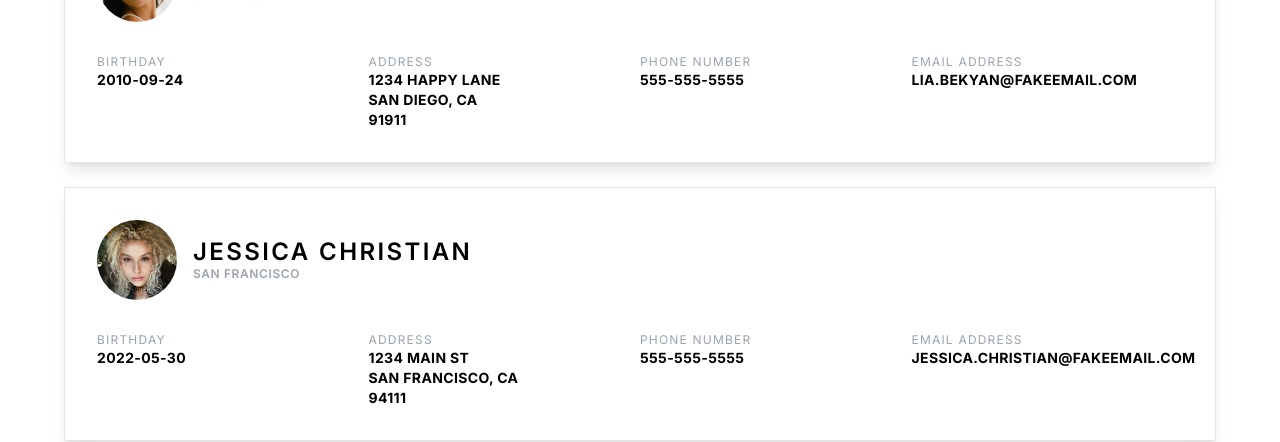
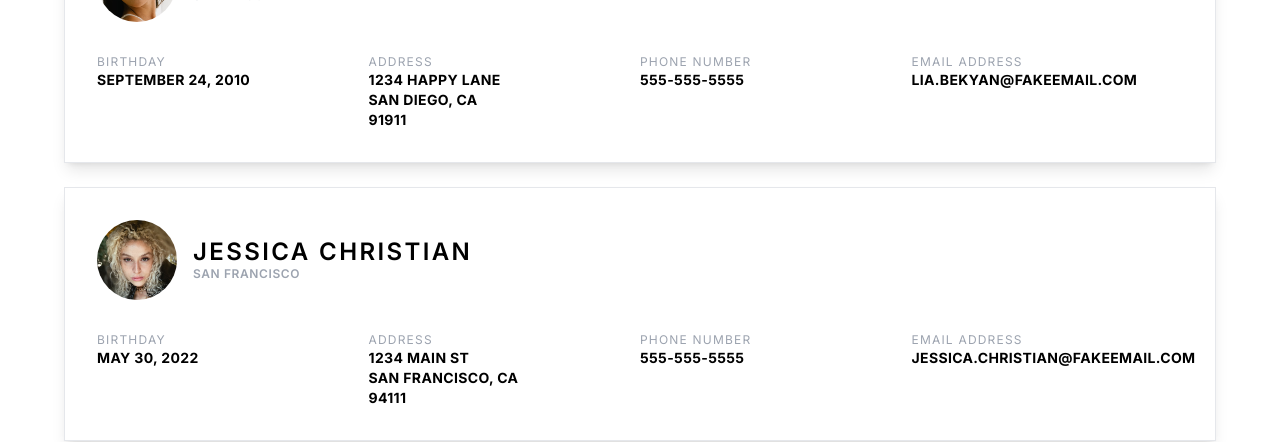
Before and after one commit to DoctorDerek/phonebook-filter-by-age, a Next.js app: page / in a window 1280 px wide. Shown: the part 313-755 px from the top of the page. Built offline with nearby package versions, Linux system fonts and the light colour scheme.

Commit message:
fix(birthday): create and test `@/utils/transformBirthday` to render "March 15, 1920" instead of "03/15/1920" to match the design document

```diff
--- a/components/ContactCard.tsx
+++ b/components/ContactCard.tsx
@@ -5,6 +5,7 @@ import ContactCardPhoneNumber from "@/components/ContactCardPhoneNumber"
 import ContactCardPhotoAndHeading from "@/components/ContactCardPhotoAndHeading"
 import { DialogState } from "@/components/ContactDialog"
 import { Contact } from "@/contacts/CONTACTS"
+import transformBirthday from "@/utils/transformBirthday"
 
 function Address({ contact }: { contact: Contact }) {
   const { streetAddress, city, state, zipCode } = contact || {
@@ -47,7 +48,10 @@ export default function ContactCard({
         setDialogState={setDialogState}
       />
       <div className="grid w-full grid-cols-1 space-y-6 xl:grid-cols-4 xl:space-y-0">
-        <ContactCardLabelAndData label="Birthday" data={birthday} />
+        <ContactCardLabelAndData
+          label="Birthday"
+          data={transformBirthday({ birthday: birthday || "" })}
+        />
         <ContactCardLabelAndData
           label="Address"
           data={<Address contact={contact} />}
--- /dev/null
+++ b/utils/transformBirthday.ts
@@ -0,0 +1,17 @@
+/**
+ * Takes a birthday string such as "1920-03-15" and returns "Month Day, Year".
+ * e.g. "1920-03-15" => "March 15, 1920"
+ * */
+export default function transformBirthday({ birthday }: { birthday: string }) {
+  try {
+    const date = new Date(birthday)
+    // Avoid local time zone issues by using UTC. Without this, then 03/15/1920
+    // could be March 14 or March 15 depending on the time zone.
+    date.setUTCHours(12, 0, 0, 0)
+    return new Intl.DateTimeFormat("en-US", { dateStyle: "long" }).format(date)
+  } catch (error) {
+    // We are vulnerable to `Uncaught RangeError: Invalid time value` for "".
+    console.error(error)
+    return birthday
+  }
+}
```
Also changed, not shown: 2 other files (tests, documents, lock files or other folders).
